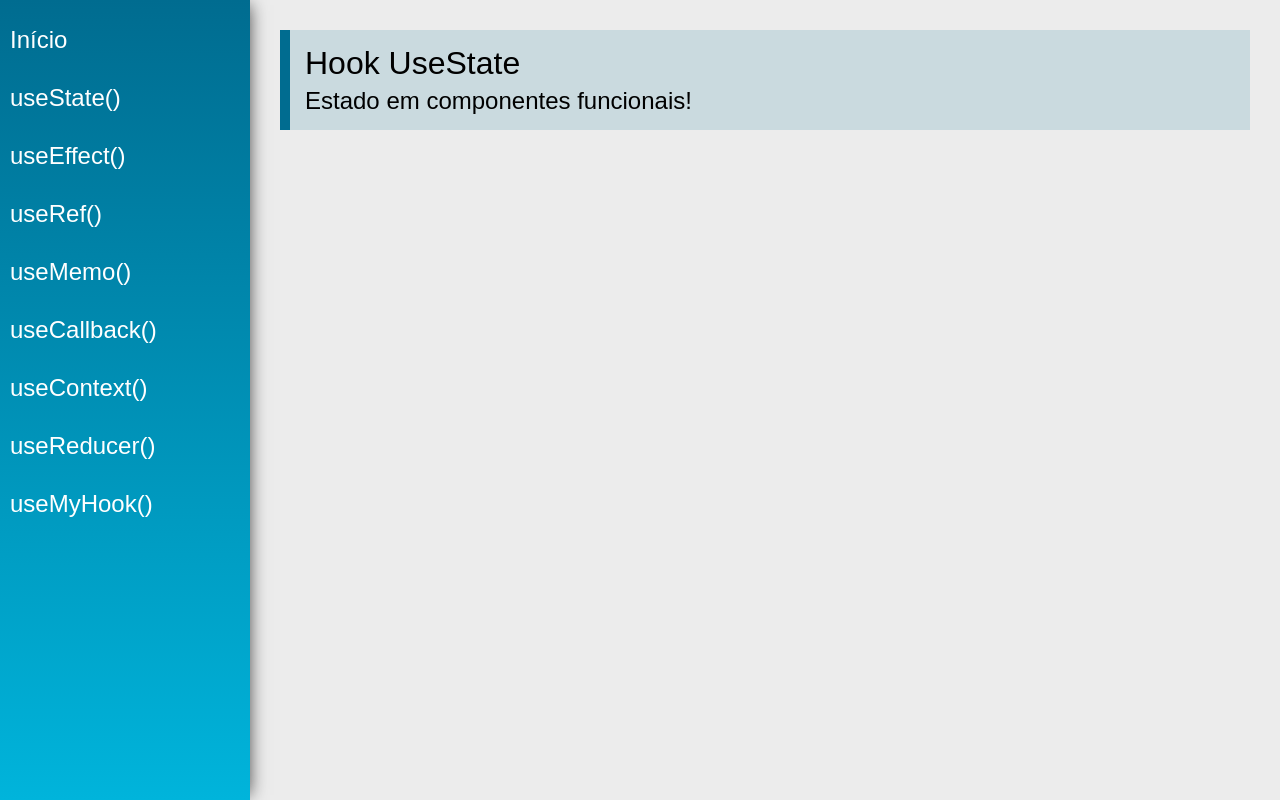
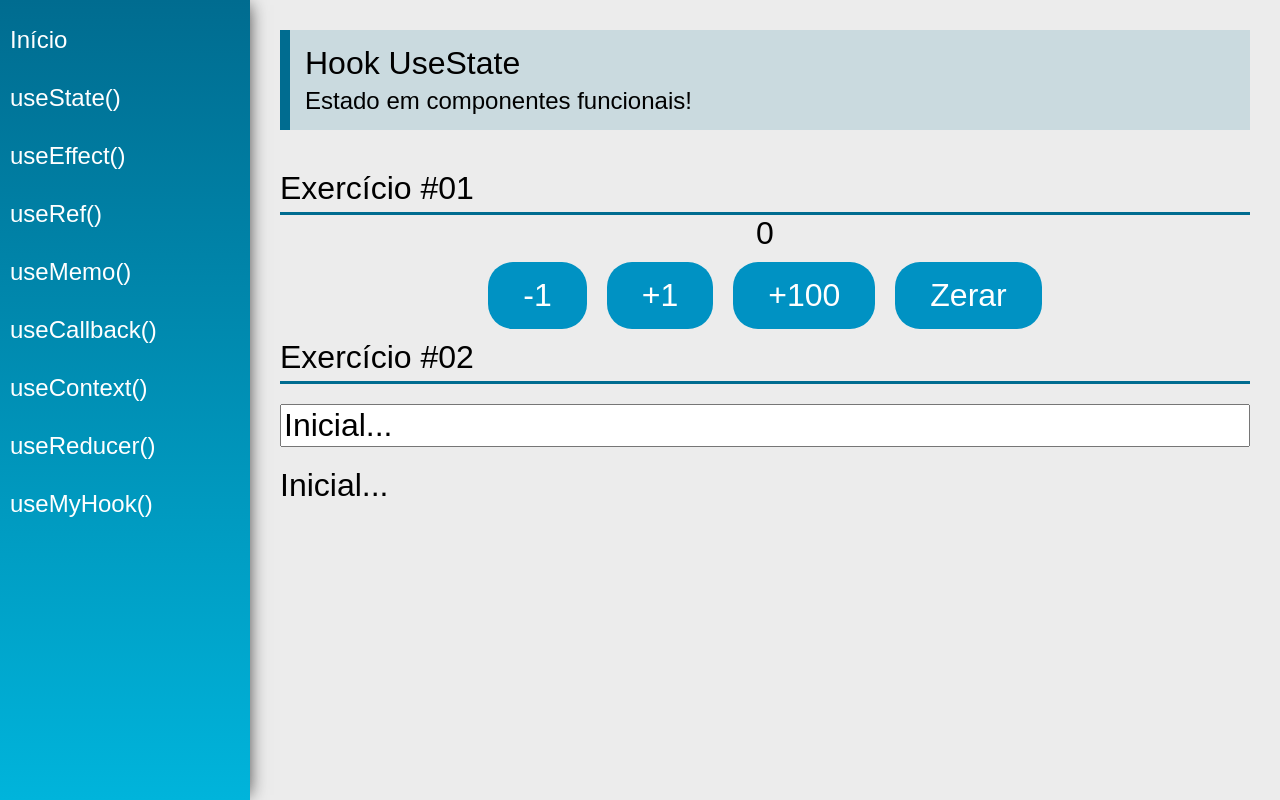
Before and after one commit to anacperdigao/Exercicios-React-Hooks, a React (Create React App) app: page /useState in a window 1280 px wide. Built offline with nearby package versions, Linux system fonts and the light colour scheme.

Commit message:
Exercicios de useState

```diff
--- a/src/index.css
+++ b/src/index.css
@@ -5,7 +5,7 @@ body {
 
 .text {
     font-weight: 300;
-    font-size: 5rem;
+    font-size: 2rem;
 }
 
 .red {
@@ -15,7 +15,7 @@ body {
 
 .input {
     font-weight: 300;
-    font-size: 4rem;
+    font-size: 2rem;
     margin: 20px 0px;
 }
 
@@ -26,9 +26,14 @@ body {
     border: none;
     outline: none;
     background-color: #0092c3;
+    cursor: pointer;
 
-    font-size: 3rem;
+    font-size: 2rem;
     color: #fff;
+}
+
+.btn:hover{
+    opacity: 0.8;
 }
 
 .center {
--- a/src/views/examples/UseState.jsx
+++ b/src/views/examples/UseState.jsx
@@ -1,9 +1,29 @@
-import React from 'react'
+import React, { useState } from 'react'
 import PageTitle from '../../components/layout/PageTitle'
-
+import SectionTitle from '../../components/layout/SectionTitle'
 
 
 const UseState = (props) => {
+
+    //------------------------ estado do exercicio 1 -------------------------//
+    const [count, setCount] = useState(0)
+
+    // const handleDiminui = () => {
+    //     setCount(count - 1)
+    // }
+
+    // const handleAdiciona = () => {
+    //     setCount(count + 1)
+    // }
+
+
+    //------------------------ estado do exercicio 2 -------------------------//
+    const [name, setName] =useState('Inicial...')
+
+    // const handleChange = (evento) => {
+    //     setNome(evento.target.value)
+    // }
+
     return (
 
         <div className="UseState">
@@ -12,6 +32,25 @@ const UseState = (props) => {
                 subtitle="Estado em componentes funcionais!"
             />
 
+            <SectionTitle title="Exercício #01" />
+            <div className="center">
+                <span className="text">{count}</span>
+                <div>
+                    <button onClick={() => setCount(count - 1)} className="btn">-1</button>
+                    <button onClick={() => setCount(count + 1)} className="btn">+1</button>
+                    <button onClick={() => setCount(valorAtualSetCount => valorAtualSetCount + 100)} className="btn">+100</button>
+                    <button onClick={() => setCount(0)} className="btn">Zerar</button>
+                </div>
+            </div>
+
+            <SectionTitle title="Exercício #02" />
+            <input
+            type="text"
+            className="input"
+            value={name}
+            onChange={(evento) => setName(evento.target.value)}
+            />
+            <span className="text">{name}</span>
 
         </div>
     )
```
